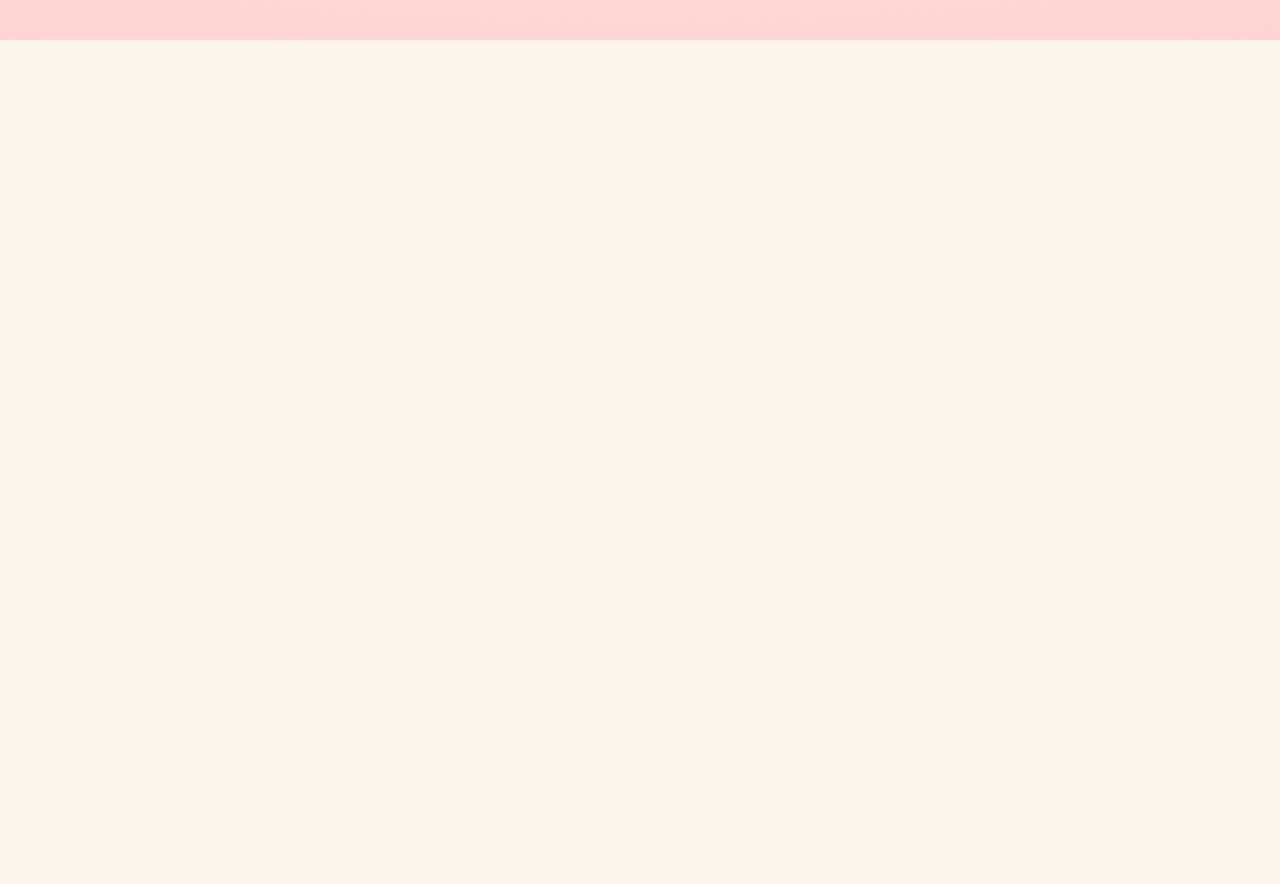
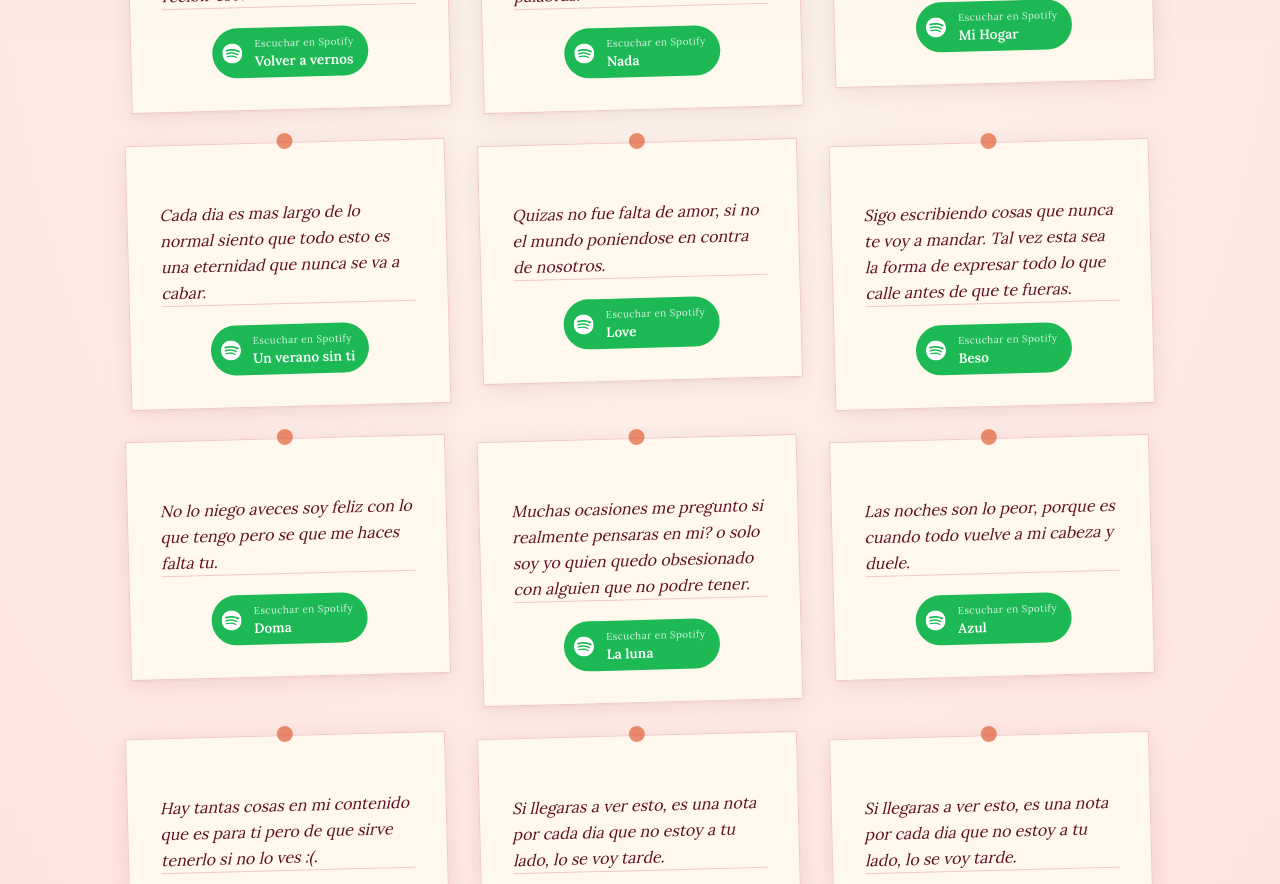
Before and after one commit to Hugo-DevM/Felices-25, a Next.js app: page /notas in a window 1280 px wide. Shown: the part 760-1644 px from the top of the page. Before the commit the page ends 800 px from the top, so only its background shows below. Built offline with nearby package versions, Linux system fonts and the light colour scheme.

Commit message:
Refactor NotasPage to import Nota type and NOTAS array from external module, improving code organization and maintainability.

```diff
--- /dev/null
+++ b/app/notas/notas.ts
@@ -0,0 +1,260 @@
+export interface Nota {
+  id: number;
+  texto: string;
+  cancion: {
+    titulo: string;
+    url: string;
+  };
+  rotacion?: number;
+}
+
+export const NOTAS: Nota[] = [
+  {
+    id: 1,
+    texto:
+      "Aun mi mente sigue esperando tu regreso aunque se que ya no va a pasar, no entiendo porque sigo esperando a que seas tu cuando yo jamas dejaria entrar a alguien que ya se fue.",
+    cancion: {
+      titulo: "Tristella",
+      url: "https://open.spotify.com/track/68jzcOer781H6plrKH2ERE?si=e218479237244da7",
+    },
+    rotacion: -1.5,
+  },
+  {
+    id: 2,
+    texto:
+      "Si hubiera sabido que aquel dia en la noche seria la ultima ves que te veria, me hubiera quedado mas tiempo de lo habitual.",
+    cancion: {
+      titulo: "Solare",
+      url: "https://open.spotify.com/track/6TaJZRQRgvjOtRb31BlPLd?si=83adf7c26106477f",
+    },
+    rotacion: -1.5,
+  },
+  {
+    id: 3,
+    texto:
+      "Me gustaria creer que algun dia volveremos a estar juntos, algo que suena bastante absurdo porque yo mismo se que no va a pasar.",
+    cancion: {
+      titulo: "Arcoloria",
+      url: "https://open.spotify.com/track/0Z3l6V9yEstXhGrMcUxYlJ?si=441b4ddd663a4998",
+    },
+    rotacion: -1.5,
+  },
+  {
+    id: 4,
+    texto:
+      "El primer dia de un adios definitivo realmente fue un mal sabor de boca y lo peor es que no me encontraba ni bien como para recibir eso.",
+    cancion: {
+      titulo: "Volver a vernos",
+      url: "https://open.spotify.com/track/2N4235nicbix0057NZ2sXs?si=d0c560940aec4763",
+    },
+    rotacion: -1.5,
+  },
+  {
+    id: 5,
+    texto:
+      "No lo voy a negar a veces quisiera ir de hostigoso y mandarte mensaje para volver pero se que no puedo cambiar nada con palabras.",
+    cancion: {
+      titulo: "Nada",
+      url: "https://open.spotify.com/track/1lpGX4TZPVgEKGGBDc3n9j?si=cc23b8a24c944cd3",
+    },
+    rotacion: -1.5,
+  },
+  {
+    id: 6,
+    texto:
+      "Recuerdo tu risa más que tus palabras. Eso es lo que más extraño: el sonido de que estabas bien, de que éramos felices.",
+    cancion: {
+      titulo: "Mi Hogar",
+      url: "https://open.spotify.com/track/08Rmhvz1YR6plJpM2xMkXX?si=0a88619b5ba2405e",
+    },
+    rotacion: -1.5,
+  },
+  {
+    id: 7,
+    texto:
+      "Cada dia es mas largo de lo normal siento que todo esto es una eternidad que nunca se va a cabar.",
+    cancion: {
+      titulo: "Un verano sin ti",
+      url: "https://open.spotify.com/track/18HOjcvTVV7W8YzBuOsAPS?si=570e1e680c774dea",
+    },
+    rotacion: -1.5,
+  },
+  {
+    id: 8,
+    texto:
+      "Quizas no fue falta de amor, si no el mundo poniendose en contra de nosotros.",
+    cancion: {
+      titulo: "Love",
+      url: "https://open.spotify.com/track/5tyznRXlcIx0XlQ7S8iCMW?si=5e45c555879f4e85",
+    },
+    rotacion: -1.5,
+  },
+  {
+    id: 9,
+    texto:
+      "Sigo escribiendo cosas que nunca te voy a mandar. Tal vez esta sea la forma de expresar todo lo que calle antes de que te fueras.",
+    cancion: {
+      titulo: "Beso",
+      url: "https://open.spotify.com/track/4PpuZIMmeng6qPicveSI22?si=1271e6c899114593",
+    },
+    rotacion: -1.5,
+  },
+  {
+    id: 10,
+    texto:
+      "No lo niego aveces soy feliz con lo que tengo pero se que me haces falta tu.",
+    cancion: {
+      titulo: "Doma",
+      url: "https://open.spotify.com/track/58cLm4PaHNt8DDr9ayZnNz?si=97c8d7a291b345f3",
+    },
+    rotacion: -1.5,
+  },
+  {
+    id: 11,
+    texto:
+      "Muchas ocasiones me pregunto si realmente pensaras en mi? o solo soy yo quien quedo obsesionado con alguien que no podre tener.",
+    cancion: {
+      titulo: "La luna",
+      url: "https://open.spotify.com/track/3ZbbcpcCcgsWjTNVRzVZ5c?si=9eb627c3d5af483d",
+    },
+    rotacion: -1.5,
+  },
+  {
+    id: 12,
+    texto:
+      "Las noches son lo peor, porque es cuando todo vuelve a mi cabeza y duele.",
+    cancion: {
+      titulo: "Azul",
+      url: "https://open.spotify.com/track/1HM9uVbB4DVQh0QlwY7W6v?si=ebfb2aaf59ea4084",
+    },
+    rotacion: -1.5,
+  },
+  {
+    id: 13,
+    texto:
+      "Hay tantas cosas en mi contenido que es para ti pero de que sirve tenerlo si no lo ves :(.",
+    cancion: {
+      titulo: "Luna",
+      url: "https://open.spotify.com/track/7b3k8I1fncAzbk9PHnLkbX?si=e87e6f046aae4942",
+    },
+    rotacion: -1.5,
+  },
+  {
+    id: 14,
+    texto:
+      "Si llegaras a ver esto, es una nota por cada dia que no estoy a tu lado, lo se voy tarde.",
+    cancion: {
+      titulo: "Labios rotos",
+      url: "https://open.spotify.com/track/1nULBrlzWatdcjA2ZctIMv?si=35415868a4c34581",
+    },
+    rotacion: -1.5,
+  },
+  {
+    id: 15,
+    texto:
+      "Si llegaras a ver esto, es una nota por cada dia que no estoy a tu lado, lo se voy tarde.",
+    cancion: {
+      titulo: "Labios Rotos",
+      url: "https://open.spotify.com/track/1nULBrlzWatdcjA2ZctIMv?si=35415868a4c34581",
+    },
+    rotacion: -1.5,
+  },
+  {
+    id: 16,
+    texto: `Sigo pensando en todas las versiones de "nosotros" que nunca llegamos a vivir.`,
+    cancion: {
+      titulo: "Si Tu Me Quisieras",
+      url: "https://open.spotify.com/track/7EySX8ldJHoeWjJhJyZ8Tq?si=9ea10a26ac60454e",
+    },
+    rotacion: -1.5,
+  },
+  {
+    id: 17,
+    texto:
+      "Jamas me habia arrepentido de las cosas que hice porque se que me han llevado a este punto de mi vida, pero si me arrepiento de lo sucedido porque si no hubiera pasado estaria hoy aqui contigo.",
+    cancion: {
+      titulo: "Chachachá",
+      url: "https://open.spotify.com/track/6aommJFM8i3iT4inKuDSXh?si=ade426a520654db0",
+    },
+    rotacion: -1.5,
+  },
+  {
+    id: 18,
+    texto:
+      "Jamas habia envidiado a mi hermana como hasta ahora, ella es feliz y yo perdi mi felicidad.",
+    cancion: {
+      titulo: "Pa' Donde Se Fue",
+      url: "https://open.spotify.com/track/2TPZomzhdB7toV3cx0hj08?si=da66e28743d048c6",
+    },
+    rotacion: -1.5,
+  },
+  {
+    id: 19,
+    texto:
+      "Volvi a pasar otro 14 de febrero sin nadie y esta tan entusiasmado en poder pasarlo contigo.",
+    cancion: {
+      titulo: "Amor Completo",
+      url: "https://open.spotify.com/track/00kIWJu9IHiQ6i0qJAU0Z9?si=2d9c1d4099994793",
+    },
+    rotacion: -1.5,
+  },
+  {
+    id: 20,
+    texto:
+      "Las canciones que te dejo son mas mi estilo de musica y que cuando las escucho me hace pensar en ti pero las cosas malas no son para ti, solo siento amor por ti.",
+    cancion: {
+      titulo: "Rosa Pastel",
+      url: "https://open.spotify.com/track/3mU0DbuWtUX5KCaovOQZVK?si=d5531567791b4b10",
+    },
+    rotacion: -1.5,
+  },
+  {
+    id: 21,
+    texto:
+      "No todos los dias te pienso pero hay momentos que me hacen recordar tu falta de prensencia.",
+    cancion: {
+      titulo: "Lo Que Construimos",
+      url: "https://open.spotify.com/track/5wWxUdgn2OugIOvLJOdreH?si=d831c6c333814f45",
+    },
+    rotacion: -1.5,
+  },
+  {
+    id: 22,
+    texto: `No lo voy a negar pero me llevo algo muy preciado y es tu frase famosa "Que trabajen los... jodidos jajaja".`,
+    cancion: {
+      titulo: "Fantasmas",
+      url: "https://open.spotify.com/track/3iTVjevexCuVrBwmkR4qJc?si=84766a037f77484e",
+    },
+    rotacion: -1.5,
+  },
+  {
+    id: 23,
+    texto:
+      "No se porque pero realmente extraño ir por ti y llevarte un ramo de flores, jamas habia sentido la necesidad de dar tantas flores alguien.",
+    cancion: {
+      titulo: "Que Bonito Fue",
+      url: "https://open.spotify.com/track/3ppzEzYnSKIBZ2tndbmOLp?si=b69c751a16224a9b",
+    },
+    rotacion: -1.5,
+  },
+  {
+    id: 24,
+    texto:
+      "Aunque quisiera volver contigo con todas mis ganas tambien siento miedo porque no quisiera volver a pasar por tu indiferencia.",
+    cancion: {
+      titulo: "No Me Culpes Por Sentir",
+      url: "https://open.spotify.com/track/4VPJBpBt4BO8NTgVXSLHk4?si=d3ae78e933ca44e0",
+    },
+    rotacion: -1.5,
+  },
+  {
+    id: 25,
+    texto:
+      "Quizas en el fondo de mi mente espera que lo veas, pero que hare al respecto? no lo se, aun no lo eh pensado.",
+    cancion: {
+      titulo: "Fuente De Ortiz",
+      url: "https://open.spotify.com/track/0akyEssGRVHstqCSWXusJL?si=3b449f435a644f72",
+    },
+    rotacion: -1.5,
+  },
+];
--- a/app/notas/page.tsx
+++ b/app/notas/page.tsx
@@ -2,49 +2,7 @@
 
 import { motion } from "framer-motion";
 import Link from "next/link";
-
-interface Nota {
-  id: number;
-  texto: string;
-  cancion: {
-    titulo: string;
-    url: string;
-  };
-  rotacion?: number;
-}
-
-const NOTAS: Nota[] = [
-  {
-    id: 1,
-    texto:
-      "Aun mi mente sigue esperando tu regreso aunque se que ya no va a pasar, no entiendo porque sigo esperando a que seas tu cuando yo jamas dejaria entrar a alguien que ya se fue.",
-    cancion: {
-      titulo: "Tristella",
-      url: "https://open.spotify.com/track/68jzcOer781H6plrKH2ERE?si=e218479237244da7",
-    },
-    rotacion: -1.5,
-  },
-  {
-    id: 2,
-    texto:
-      "Si hubiera sabido que aquel dia en la noche seria la ultima ves que te veria, me hubiera quedado mas tiempo de lo habitual.",
-    cancion: {
-      titulo: "Solare",
-      url: "https://open.spotify.com/track/6TaJZRQRgvjOtRb31BlPLd?si=83adf7c26106477f",
-    },
-    rotacion: -1.5,
-  },
-  {
-    id: 3,
-    texto:
-      "Me gustaria creer que algun dia volveremos a estar juntos, algo que suena bastante absurdo porque yo mismo se que no va a pasar.",
-    cancion: {
-      titulo: "Arcoloria",
-      url: "https://open.spotify.com/track/0Z3l6V9yEstXhGrMcUxYlJ?si=441b4ddd663a4998",
-    },
-    rotacion: -1.5,
-  },
-];
+import { type Nota, NOTAS } from "./notas";
 
 function SpotifyButton({ song }: { song: Nota["cancion"] }) {
   return (
```
